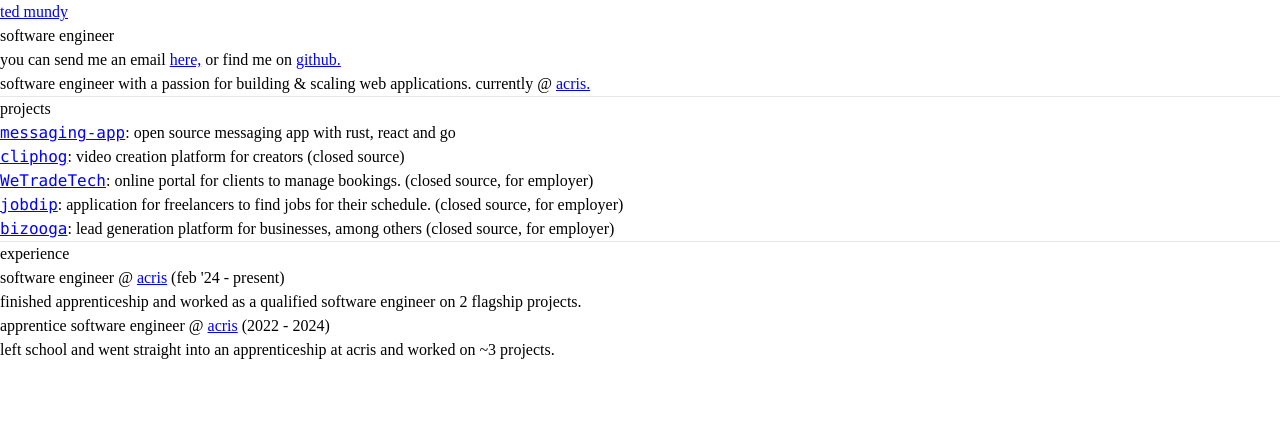
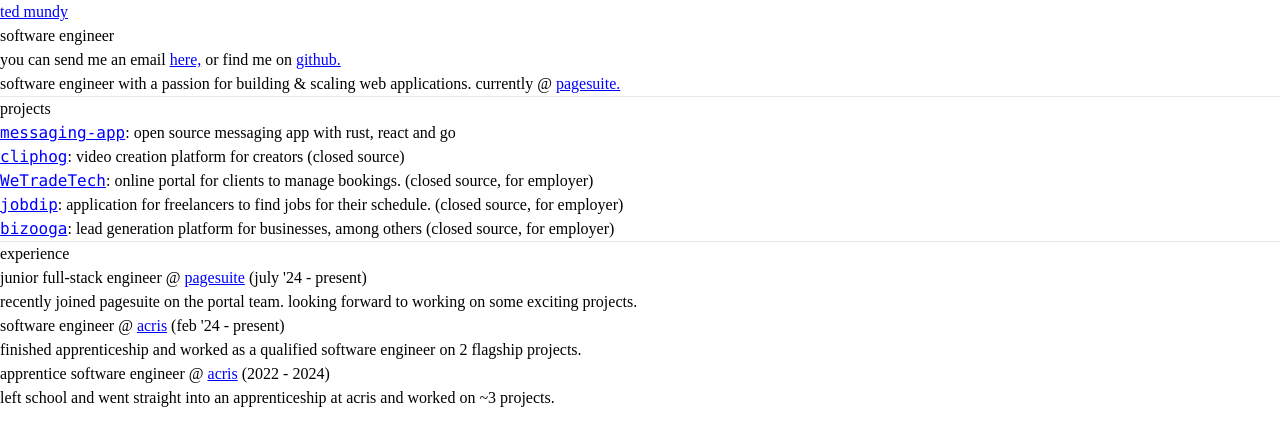
Before and after one commit to ted-mundy/mundy.io, a Nuxt app: page / in a window 1280 px wide. Shown: the top 446 px of the page. Built offline with nearby package versions, Linux system fonts and the light colour scheme.

Commit message:
feat(main): update current employer

```diff
--- a/app.vue
+++ b/app.vue
@@ -15,7 +15,7 @@
       </a>
     </p>
     <p class="mt-6">
-      software engineer with a passion for building & scaling web applications. currently @ <a href="https://acris.co.uk">acris.</a>
+      software engineer with a passion for building & scaling web applications. currently @ <a href="https://pagesuite.com">pagesuite.</a>
     </p>
     <hr class="mt-8" />
     <h1 class="text-xl mt-8 font-bold text-left">
@@ -60,6 +60,15 @@
     <ul class="text-left w-full mx-auto px-12 mt-4">
       <li class="mt-2">
         <h3 class="font-bold">
+          junior full-stack engineer @ <a href="https://pagesuite.com">pagesuite</a>
+          <span class="italic">
+            (july '24 - present)
+          </span>
+        </h3>
+        recently joined pagesuite on the portal team. looking forward to working on some exciting projects.
+      </li>
+      <li class="mt-2">
+        <h3 class="font-bold">
           software engineer @ <a href="https://acris.co.uk">acris</a>
           <span class="italic">
             (feb '24 - present)
```
